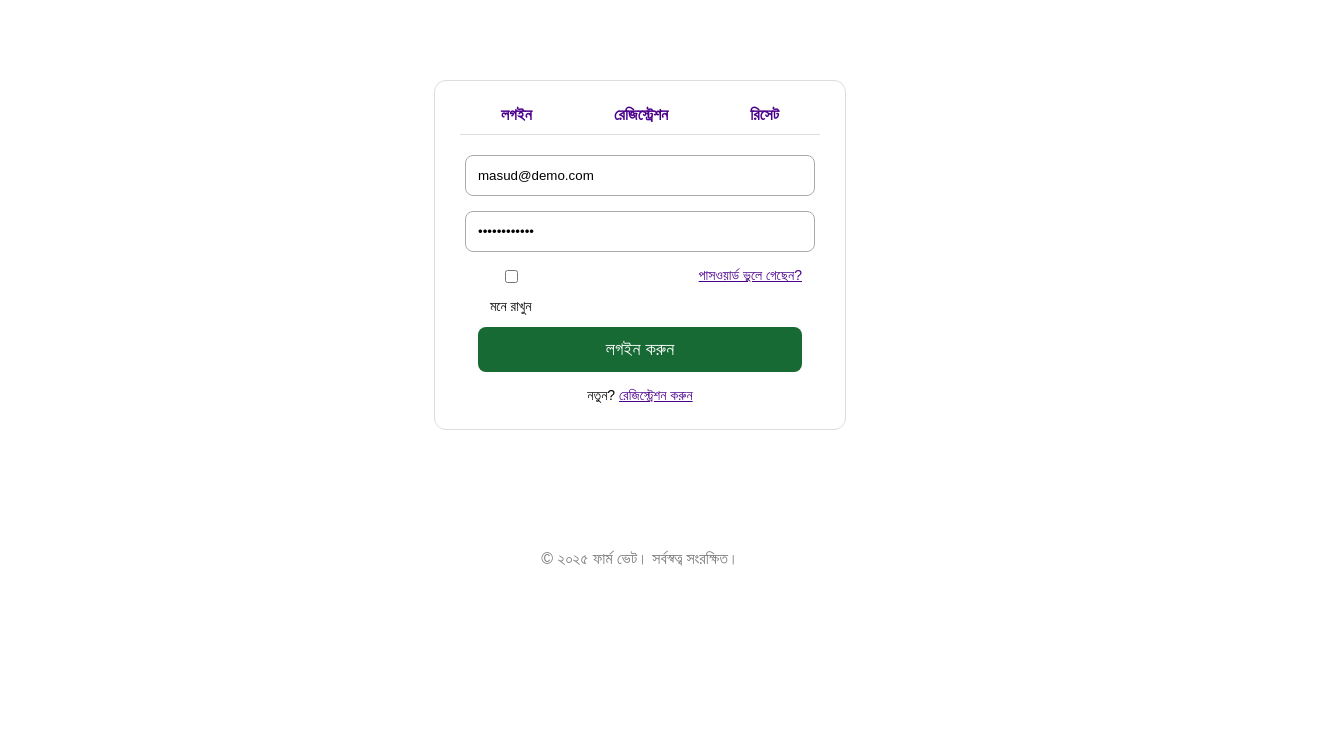
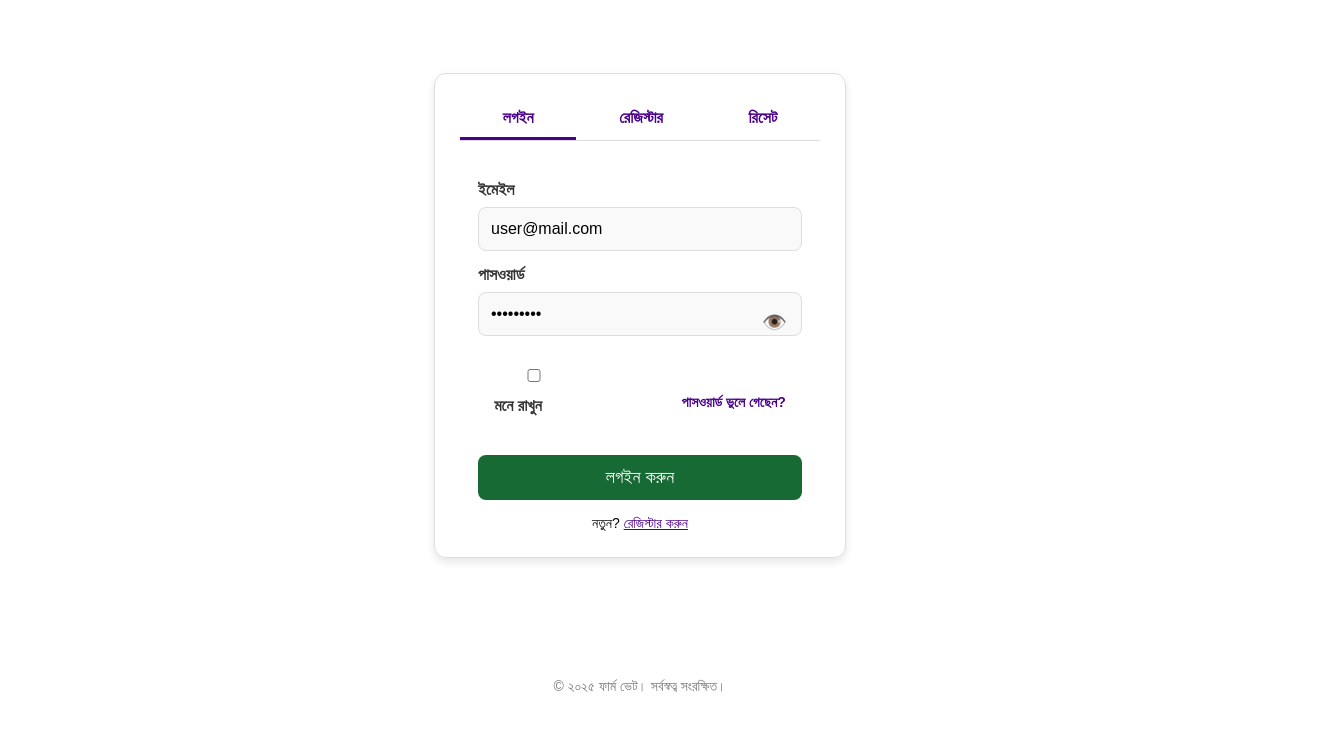
Before and after one commit to ahonafredowanhasib/Farm-Vet, a plain HTML site: page index.html in a window 1280 px wide. Shown: the part 59-800 px from the top of the page, 1340 px wide, since content can reach past the window. Drawn offline with Linux system fonts and the light colour scheme.

Commit message:
register,reset options set with javascript

```diff
--- a/index.html
+++ b/index.html
@@ -2,160 +2,95 @@
 <html lang="bn">
 <head>
     <meta charset="UTF-8">
+    <meta name="viewport" content="width=device-width, initial-scale=1.0">
     <title>ফার্ম ভেট</title>
+    <link rel="stylesheet" href="style.css">
 
-    <style>
-        body {
-            margin: 0;
-            font-family: Arial, sans-serif;
-            background: #ffffff;
-        }
 
-        /* Top Navbar */
-        .navbar {
-            width: 100%;
-            background: #4B008B;
-            color: #fff;
-            padding: 12px 30px;
-            display: flex;
-            justify-content: space-between;
-            align-items: center;
-        }
-
-        .navbar-title {
-            font-size: 22px;
-            font-weight: bold;
-        }
-
-        .search-box {
-            width: 40%;
-        }
-
-        .search-box input {
-            width: 100%;
-            padding: 10px;
-            border-radius: 25px;
-            border: none;
-            outline: none;
-        }
-
-        .icons {
-            font-size: 24px;
-            display: flex;
-            gap: 20px;
-            cursor: pointer;
-        }
-
-        /* Login Box */
-        .login-container {
-            width: 360px;
-            margin: 80px auto;
-            padding: 25px;
-            border: 1px solid #ddd;
-            border-radius: 12px;
-            text-align: center;
-        }
-
-        .tab-menu {
-            display: flex;
-            justify-content: space-around;
-            margin-bottom: 20px;
-            border-bottom: 1px solid #ddd;
-            padding-bottom: 10px;
-        }
-
-        .tab-menu div {
-            cursor: pointer;
-            font-weight: bold;
-            color: #4B008B;
-        }
-
-        .login-container input {
-            width: 90%;
-            padding: 12px;
-            margin-bottom: 15px;
-            border-radius: 8px;
-            border: 1px solid #aaa;
-            outline: none;
-        }
-
-        .checkbox-area {
-            width: 90%;
-            margin: auto;
-            display: flex;
-            justify-content: space-between;
-            font-size: 14px;
-        }
-
-        .login-btn {
-            background: #176A34;
-            color: white;
-            width: 90%;
-            padding: 12px;
-            border: none;
-            border-radius: 8px;
-            font-size: 18px;
-            cursor: pointer;
-            margin-top: 12px;
-        }
-
-        .register-text {
-            margin-top: 15px;
-            font-size: 14px;
-        }
-
-        /* Footer */
-        footer {
-            text-align: center;
-            padding: 20px;
-            color: #777;
-            margin-top: 100px;
-        }
-    </style>
 </head>
 
 <body>
 
-    <!-- Navbar -->
     <div class="navbar">
         <div class="navbar-title">ফার্ম ভেট</div>
 
-        <div class="search-box">
-            <input type="text" placeholder="কিছু খুঁজুন">
+        <div class="icons">👤</div>
+    </div>
+
+    <div class="login-container">
+
+        <div class="tab-menu" id="tabMenu">
+            <div id="loginTab" data-tab="login" class="active">লগইন</div>
+            <div id="registerTab" data-tab="register">রেজিস্টার</div>
+            <div id="resetTab" data-tab="reset">রিসেট</div>
         </div>
 
-        <div class="icons">🛒 👤</div>
-    </div>
+        <div id="loginContent" class="tab-content active">
+            <div class="form-group form-group-content">
+                <label for="loginEmail">ইমেইল</label>
+                <input type="email" id="loginEmail" placeholder="ইমেইল" value="user@mail.com">
 
-    <!-- Login Form -->
-    <div class="login-container">
+                <label for="loginPassword">পাসওয়ার্ড</label>
+                <div class="password-input-container">
+                    <input type="password" id="loginPassword" placeholder="পাসওয়ার্ড" value="*********" data-password-input>
+                    <span class="eye-icon" onclick="togglePasswordVisibility('loginPassword', this)">👁️</span>
+                </div>
 
-        <div class="tab-menu">
-            <div>লগইন</div>
-            <div>রেজিস্ট্রেশন</div>
-            <div>রিসেট</div>
+                <div class="checkbox-area">
+                    <label><input type="checkbox"> মনে রাখুন</label>
+                    <a href="#" class="secondary-action" onclick="showTab('reset'); return false;" style="color:#4B008B;">পাসওয়ার্ড ভুলে গেছেন?</a>
+                </div>
+            </div>
+
+            <button class="login-btn">লগইন করুন</button>
+
+            <div class="register-text">
+                নতুন? <a href="#" onclick="showTab('register'); return false;" style="color:#4B008B;">রেজিস্টার করুন</a>
+            </div>
         </div>
 
-        <input type="email" placeholder="ইমেইল" value="masud@demo.com">
-        <input type="password" placeholder="পাসওয়ার্ড" value="************">
+        <div id="registerContent" class="tab-content">
+            <div class="form-group form-group-content">
+                <label for="registerName">সম্পূর্ণ নাম</label>
+                <input type="text" id="registerName" placeholder="সম্পূর্ণ নাম" value="Your Name">
 
-        <div class="checkbox-area">
-            <label><input type="checkbox"> মনে রাখুন</label>
-            <a href="#" style="color:#4B008B;">পাসওয়ার্ড ভুলে গেছেন?</a>
+                <label for="registerEmail">ইমেইল</label>
+                <input type="email" id="registerEmail" placeholder="ইমেইল" value="user@mail.com">
+
+                <label for="registerPassword">পাসওয়ার্ড</label>
+                <div class="password-input-container">
+                    <input type="password" id="registerPassword" placeholder="পাসওয়ার্ড" value="*********" data-password-input>
+                    <span class="eye-icon" onclick="togglePasswordVisibility('registerPassword', this)">👁️</span>
+                </div>
+            </div>
+
+            <button class="register-btn">রেজিস্টার করুন</button>
+
+            <a href="#" onclick="showTab('login'); return false;" class="secondary-action" style="margin-top: 15px;">লগইন করুন</a>
         </div>
 
-        <button class="login-btn">লগইন করুন</button>
+        <div id="resetContent" class="tab-content">
+            <div class="form-group form-group-content">
+                <label for="resetEmail">ইমেইল</label>
+                <input type="email" id="resetEmail" placeholder="ইমেইল" value="user@mail.com">
+            </div>
 
-        <div class="register-text">
-            নতুন? <a href="#" style="color:#4B008B;">রেজিস্ট্রেশন করুন</a>
+            <p class="reset-success-message">
+                আপনার ইমেইল একটি রিসেট লিংক পাঠানো হয়েছে!
+            </p>
+
+            <button class="reset-btn">রিসেট করুন</button>
+
+            <a href="#" onclick="showTab('login'); return false;" class="secondary-action">লগইন এ ফিরুন</a>
         </div>
 
     </div>
 
-    <!-- Footer -->
     <footer>
         © ২০২৫ ফার্ম ভেট। সর্বস্বত্ব সংরক্ষিত।
     </footer>
 
+
+<script src="login.js"></script>
 </body>
 </html>
--- /dev/null
+++ b/login.js
@@ -0,0 +1,28 @@
+
+function showTab(tabName) {
+    document.querySelectorAll('.tab-menu div').forEach(tab => {
+        tab.classList.remove('active');
+    });
+    document.querySelectorAll('.tab-content').forEach(content => {
+        content.classList.remove('active');
+    });
+
+    document.getElementById(tabName + 'Tab').classList.add('active');
+    document.getElementById(tabName + 'Content').classList.add('active');
+}
+
+function togglePasswordVisibility(inputId, iconElement) {
+    const passwordInput = document.getElementById(inputId);
+
+    if (passwordInput.type === 'password') {
+        passwordInput.type = 'text';
+        iconElement.textContent = '🙈';
+    } else {
+        passwordInput.type = 'password';
+        iconElement.textContent = '👁️';
+    }
+}
+
+document.getElementById('loginTab').addEventListener('click', () => showTab('login'));
+document.getElementById('registerTab').addEventListener('click', () => showTab('register'));
+document.getElementById('resetTab').addEventListener('click', () => showTab('reset'));
--- /dev/null
+++ b/style.css
@@ -0,0 +1,209 @@
+body {
+  margin: 0;
+  font-family: Arial, sans-serif;
+  background: #ffffff;
+}
+
+/* Top Navbar */
+.navbar {
+  width: 100%;
+  background: #4b008b; /* বেগুনি রং */
+  color: #fff;
+  padding: 12px 30px;
+  display: flex;
+  justify-content: space-between;
+  align-items: center;
+  box-sizing: border-box;
+}
+
+.navbar-title {
+  font-size: 22px;
+  font-weight: bold;
+}
+
+.search-box {
+  width: 40%;
+  max-width: 400px;
+}
+
+.search-box input {
+  width: 100%;
+  padding: 10px;
+  border-radius: 25px;
+  border: none;
+  outline: none;
+  box-sizing: border-box;
+}
+
+.icons {
+  font-size: 24px;
+  display: flex;
+  gap: 20px;
+  cursor: pointer;
+}
+
+/* Login Box */
+.login-container {
+  width: 360px;
+  margin: 80px auto;
+  padding: 25px;
+  border: 1px solid #ddd;
+  border-radius: 12px;
+  text-align: center;
+  box-shadow: 0 4px 8px rgba(0, 0, 0, 0.1);
+}
+
+.tab-menu {
+  display: flex;
+  justify-content: space-around;
+  margin-bottom: 20px;
+  border-bottom: 1px solid #ddd;
+  padding-bottom: 0;
+  margin-bottom: 0;
+}
+
+.tab-menu div {
+  flex-grow: 1;
+  padding: 10px 0;
+  cursor: pointer;
+  font-weight: bold;
+  color: #4b008b;
+  border-bottom: 3px solid transparent;
+  transition: border-bottom 0.3s;
+}
+
+.tab-menu div.active {
+  border-bottom: 3px solid #4b008b;
+  color: #4b008b;
+}
+
+.form-group {
+  text-align: left;
+  margin-top: 20px;
+  padding: 0 5%;
+}
+
+.form-group label {
+  display: block;
+  font-size: 16px;
+  font-weight: bold;
+  margin-bottom: 8px;
+  color: #333;
+}
+
+.form-group input {
+  width: 100%;
+  padding: 12px;
+  margin-bottom: 15px;
+  border-radius: 8px;
+  border: 1px solid #aaa;
+  outline: none;
+  box-sizing: border-box;
+  font-size: 16px;
+}
+
+
+.login-container .form-group-content input {
+  width: 100%;
+  padding: 12px;
+  border-radius: 8px;
+  border: 1px solid #ddd;
+  background-color: #f9f9f9;
+  box-sizing: border-box;
+  margin-bottom: 15px;
+  font-size: 16px;
+}
+
+
+.reset-success-message {
+  color: #333;
+  font-size: 14px;
+  margin-top: 5px;
+  margin-bottom: 15px;
+  padding: 0 5%;
+  text-align: left;
+}
+
+.password-input-container {
+  position: relative;
+  margin-bottom: 15px;
+}
+
+.password-input-container input {
+  padding-right: 40px;
+  margin-bottom: 0;
+}
+
+.password-input-container .eye-icon {
+  position: absolute;
+  right: 15px;
+  top: 50%;
+  transform: translateY(-50%);
+  cursor: pointer;
+  color: #4b008b;
+  font-size: 20px;
+
+  cursor: pointer;
+}
+
+.checkbox-area {
+  width: 90%;
+  margin: auto;
+  display: flex;
+  justify-content: space-between;
+  font-size: 14px;
+  align-items: center;
+  margin-bottom: 20px;
+}
+
+.login-btn,
+.register-btn,
+.reset-btn {
+  background: #176a34;
+  color: white;
+  width: 90%;
+  padding: 12px;
+  border: none;
+  border-radius: 8px;
+  font-size: 18px;
+  cursor: pointer;
+  margin-top: 12px;
+  transition: background 0.3s;
+}
+
+.login-btn:hover,
+.register-btn:hover,
+.reset-btn:hover {
+  background: #12572b;
+}
+
+.register-text {
+  margin-top: 15px;
+  font-size: 14px;
+}
+
+.secondary-action {
+  display: block;
+  margin-top: 15px;
+  font-size: 14px;
+  color: #4b008b;
+  text-decoration: none;
+  font-weight: bold;
+}
+
+.tab-content {
+  display: none;
+  padding-top: 20px;
+}
+
+.tab-content.active {
+  display: block;
+}
+
+footer {
+  text-align: center;
+  padding: 20px;
+  color: #777;
+  margin-top: 100px;
+  font-size: 14px;
+}
```
